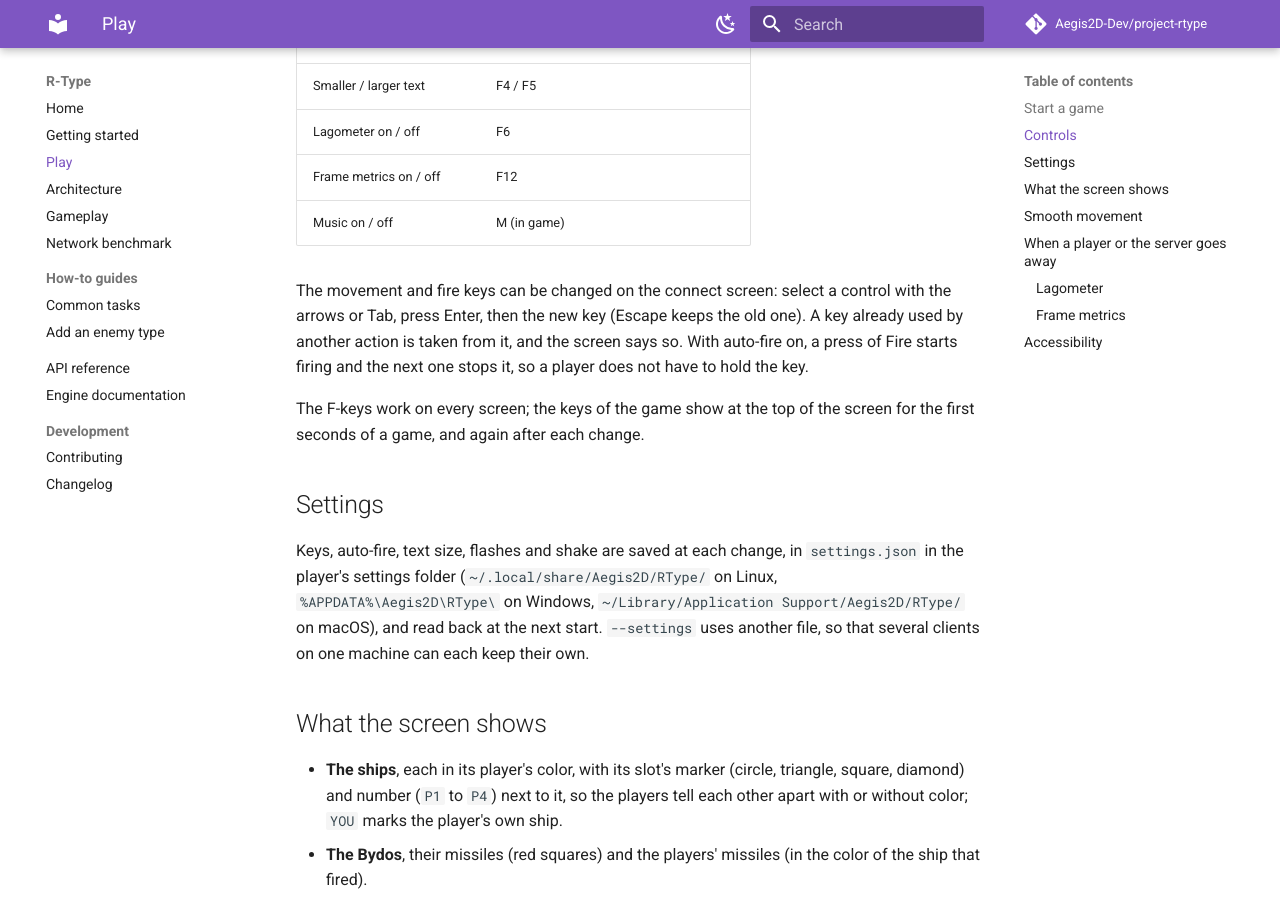
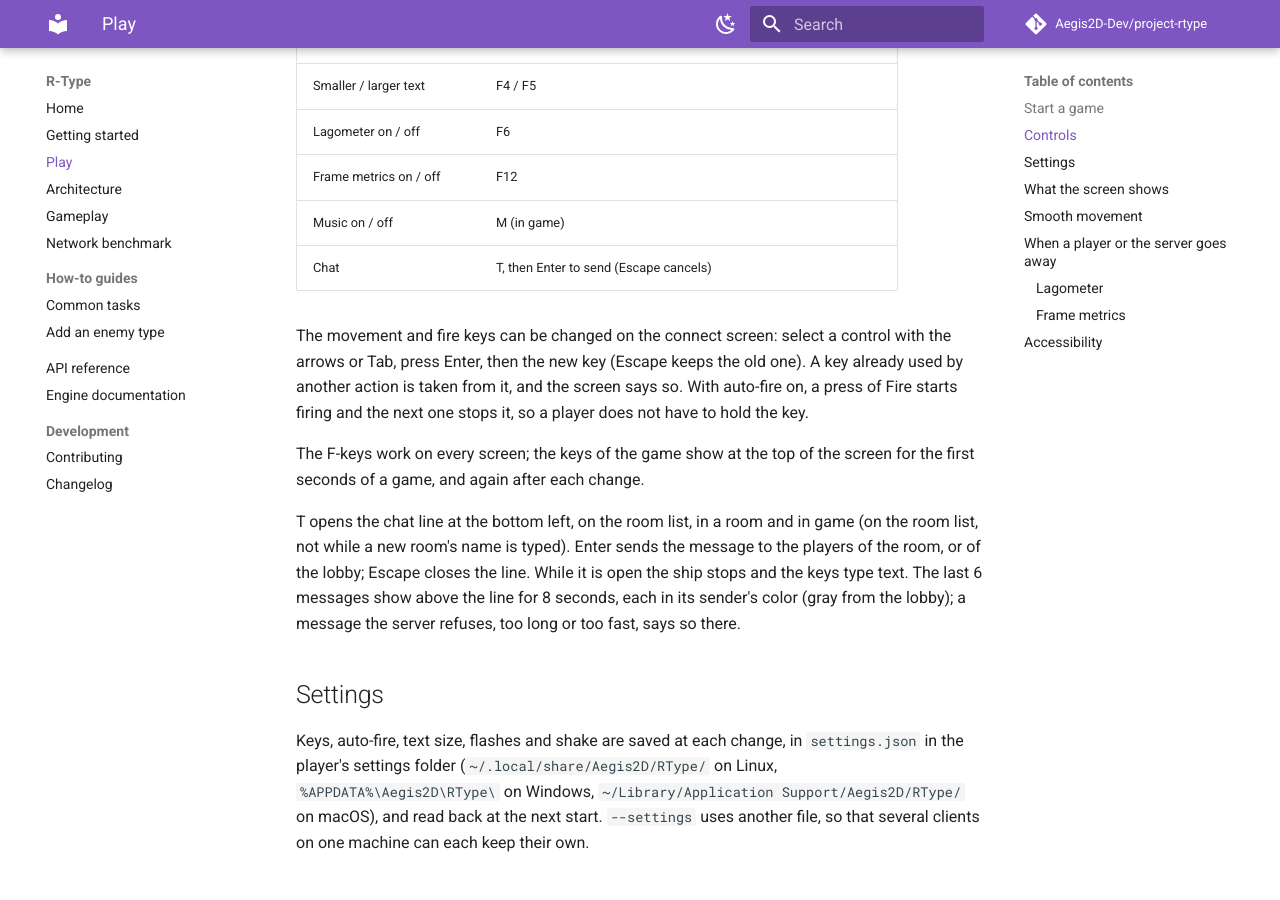
Before and after one commit to Aegis2D-Dev/project-rtype, an MkDocs documentation site: the page built from docs/play.md, in a window 1280 px wide and 900 px high, scrolled down 2745 px. Built offline with MkDocs 1.6.1 and Material for MkDocs 9.7.7, drawn with Linux system fonts in a browser that asks for light colours; comment, search, counter and statistics services are not loaded.

Commit message:
feat(docs): documented the chat of the client and updated changelogs

```diff
--- a/docs/play.md
+++ b/docs/play.md
@@ -92,6 +92,7 @@ server and `--join`:
 | Lagometer on / off | F6 | |
 | Frame metrics on / off | F12 | |
 | Music on / off | M (in game) | |
+| Chat | T, then Enter to send (Escape cancels) | |
 
 The movement and fire keys can be changed on the connect screen: select a control with
 the arrows or Tab, press Enter, then the new key (Escape keeps the old one). A key already
@@ -101,6 +102,13 @@ the key.
 
 The F-keys work on every screen; the keys of the game show at the top of the screen for
 the first seconds of a game, and again after each change.
+
+T opens the chat line at the bottom left, on the room list, in a room and in game (on the
+room list, not while a new room's name is typed). Enter sends the message to the players of
+the room, or of the lobby; Escape closes the line. While it is open the ship stops and the
+keys type text. The last 6 messages show above the line for 8 seconds, each in its sender's
+color (gray from the lobby); a message the server refuses, too long or too fast, says so
+there.
 
 ## Settings
 
```
Also changed, not shown: CHANGELOG.md (+1 -0 lines), changelogs/2026-11-07-client-chat.md (added, +49 -0 lines), docs/architecture.md (+3 -2 lines).
